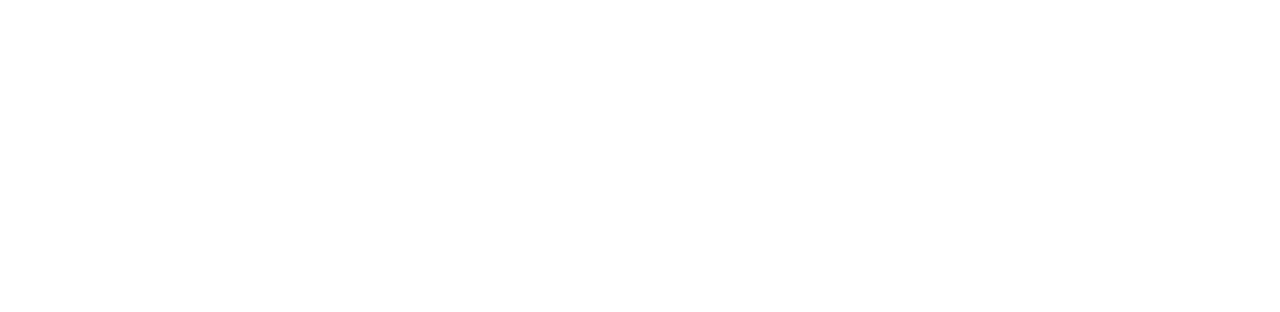
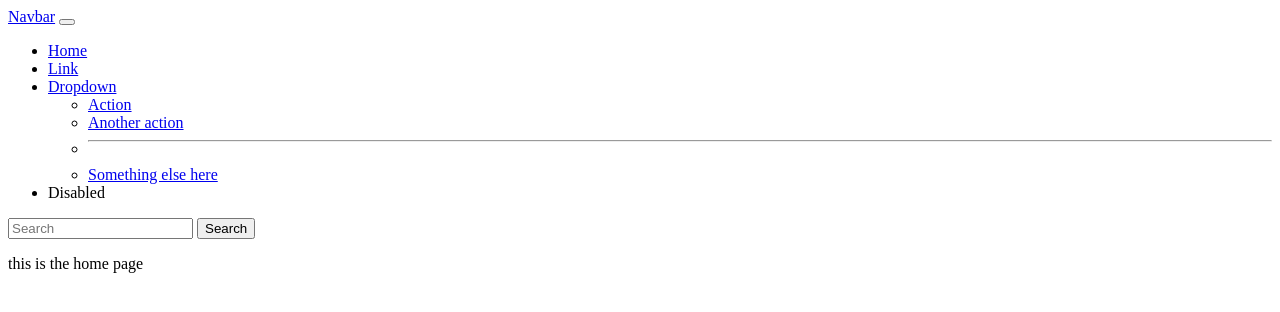
Before and after one commit to D4NGK4/Backend_basics, a Django app: page / in a window 1280 px wide. Before the commit the part shown is empty. Shown: the top 312 px of the page. Run offline with Django 4.2, Linux system fonts and the light colour scheme.

Commit message:
finished home.html

```diff
--- a/Django/MyWebSite/mysite/templates/base.html
+++ b/Django/MyWebSite/mysite/templates/base.html
@@ -1 +1,48 @@
 <!DOCTYPE html>
+<html lang="en">
+<head>
+    <meta charset="UTF-8">
+    <meta name="viewport" content="width=device-width, initial-scale=1.0">
+    <title> {% block title %} Django App {% endblock %} </title>
+</head>
+<body>
+    <nav class="navbar navbar-expand-lg bg-body-tertiary">
+        <div class="container-fluid">
+          <a class="navbar-brand" href="#">Navbar</a>
+          <button class="navbar-toggler" type="button" data-bs-toggle="collapse" data-bs-target="#navbarSupportedContent" aria-controls="navbarSupportedContent" aria-expanded="false" aria-label="Toggle navigation">
+            <span class="navbar-toggler-icon"></span>
+          </button>
+          <div class="collapse navbar-collapse" id="navbarSupportedContent">
+            <ul class="navbar-nav me-auto mb-2 mb-lg-0">
+              <li class="nav-item">
+                <a class="nav-link active" aria-current="page" href="#">Home</a>
+              </li>
+              <li class="nav-item">
+                <a class="nav-link" href="#">Link</a>
+              </li>
+              <li class="nav-item dropdown">
+                <a class="nav-link dropdown-toggle" href="#" role="button" data-bs-toggle="dropdown" aria-expanded="false">
+                  Dropdown
+                </a>
+                <ul class="dropdown-menu">
+                  <li><a class="dropdown-item" href="#">Action</a></li>
+                  <li><a class="dropdown-item" href="#">Another action</a></li>
+                  <li><hr class="dropdown-divider"></li>
+                  <li><a class="dropdown-item" href="#">Something else here</a></li>
+                </ul>
+              </li>
+              <li class="nav-item">
+                <a class="nav-link disabled" aria-disabled="true">Disabled</a>
+              </li>
+            </ul>
+            <form class="d-flex" role="search">
+              <input class="form-control me-2" type="search" placeholder="Search" aria-label="Search">
+              <button class="btn btn-outline-success" type="submit">Search</button>
+            </form>
+          </div>
+        </div>
+      </nav>
+
+      <div class="container">{% block content %} {% endblock %}</div>
+</body>
+</html>
```
